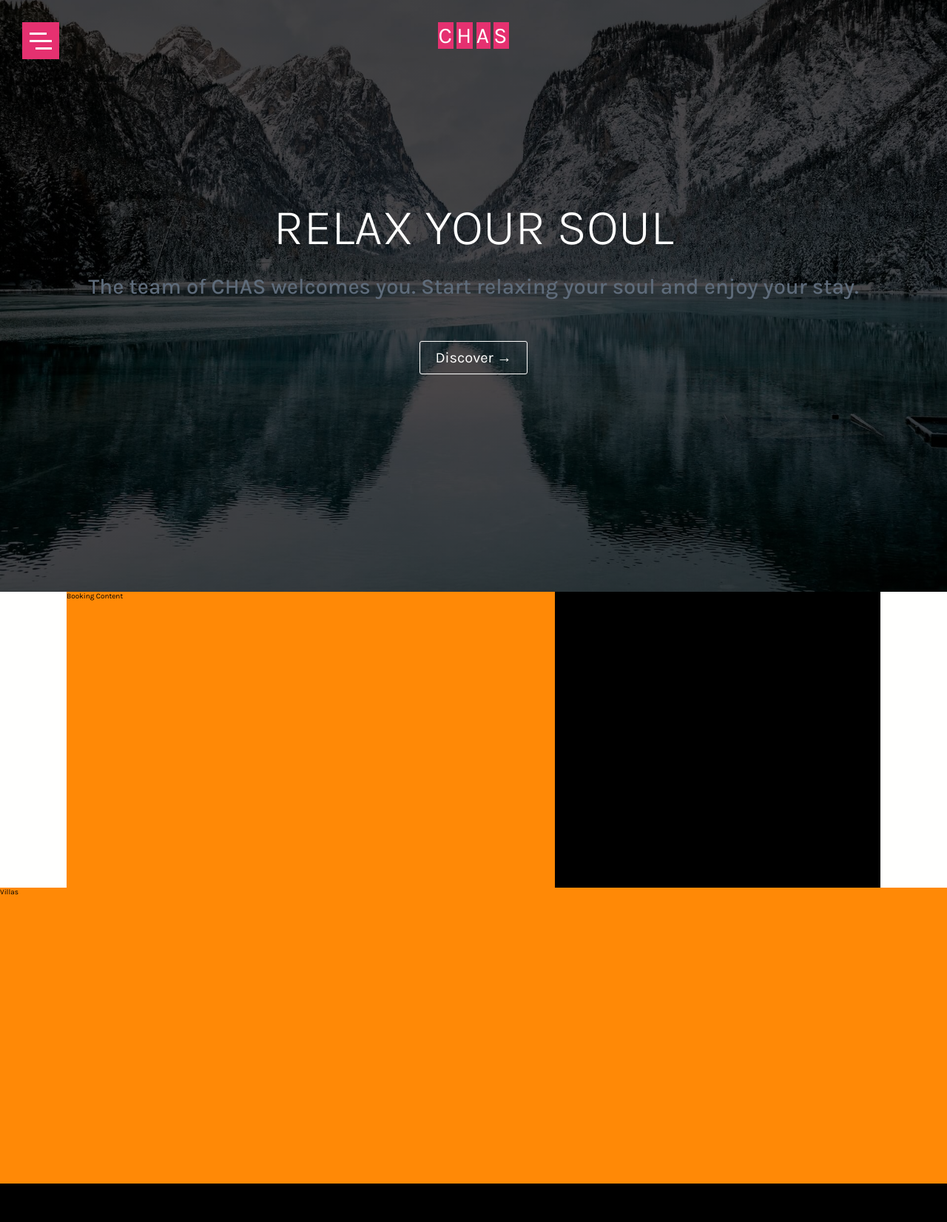
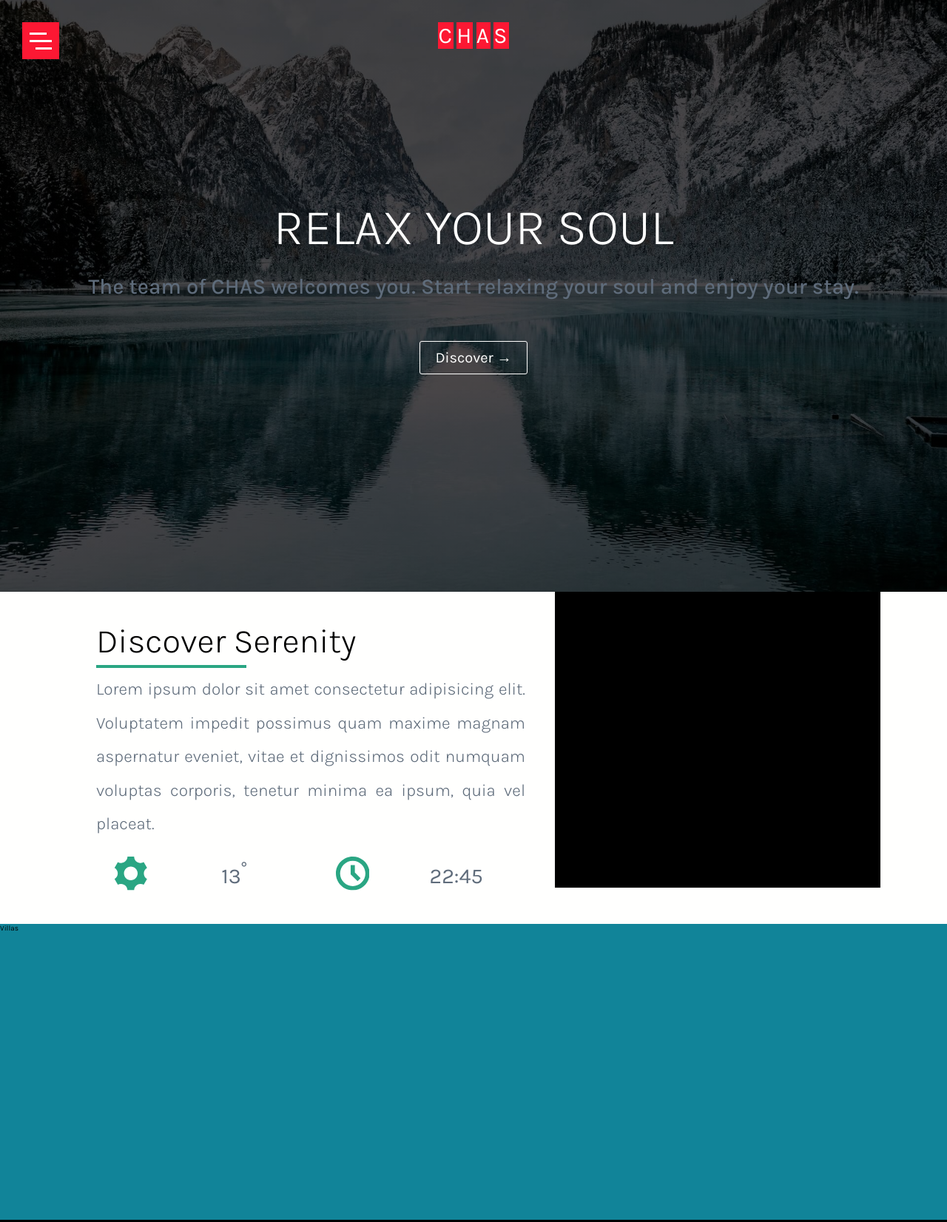
Before and after one commit to eduarf/realty-website, a website: page index.html in a window 1280 px wide. Shown: the top 1652 px of the page at 74% size. Drawn offline with Linux system fonts and the light colour scheme.

Commit message:
booking-content is done

```diff
--- a/index.html
+++ b/index.html
@@ -1,30 +1,43 @@
 <!DOCTYPE html>
 <html lang="en">
   <head>
-    <meta charset="UTF-8">
-    <meta http-equiv="X-UA-Compatible" content="IE=edge">
-    <meta name="viewport" content="width=device-width, initial-scale=1.0">
+    <meta charset="UTF-8" />
+    <meta http-equiv="X-UA-Compatible" content="IE=edge" />
+    <meta name="viewport" content="width=device-width, initial-scale=1.0" />
     <title>Christmas Holiday | Chas</title>
-    <link rel="preconnect" href="https://fonts.googleapis.com">
-    <link rel="preconnect" href="https://fonts.gstatic.com" crossorigin>
-    <link href="https://fonts.googleapis.com/css2?family=Karla:wght@300;400;500;600;700;800&display=swap" rel="stylesheet">
-    <link rel="stylesheet" href="https://cdnjs.cloudflare.com/ajax/libs/font-awesome/6.2.0/css/all.min.css"/>
-    <link rel="stylesheet" href="css/style.css">
+    <link rel="preconnect" href="https://fonts.googleapis.com" />
+    <link rel="preconnect" href="https://fonts.gstatic.com" crossorigin />
+    <link
+      href="https://fonts.googleapis.com/css2?family=Karla:wght@300;400;500;600;700;800&display=swap"
+      rel="stylesheet"
+    />
+    <link
+      rel="stylesheet"
+      href="https://cdnjs.cloudflare.com/ajax/libs/font-awesome/6.2.0/css/all.min.css"
+    />
+    <link rel="stylesheet" href="css/style.css" />
   </head>
   <body class="container">
-
     <header class="header">
       <nav class="header__navigation">
-            <input type="checkbox" class="header__checkbox">
+        <input type="checkbox" class="header__checkbox" />
         <div class="header__hamburger">
           <div></div>
         </div>
         <div class="header__menu">
           <ul class="header__list">
-                    <li class="header__item"><a href="#" class="header__link">Home</a></li>
-                    <li class="header__item"><a href="#" class="header__link">Villas</a></li>
-                    <li class="header__item"><a href="#" class="header__link">About</a></li>
-                    <li class="header__item"><a href="#" class="header__link">Contact</a></li>
+            <li class="header__item">
+              <a href="#" class="header__link">Home</a>
+            </li>
+            <li class="header__item">
+              <a href="#" class="header__link">Villas</a>
+            </li>
+            <li class="header__item">
+              <a href="#" class="header__link">About</a>
+            </li>
+            <li class="header__item">
+              <a href="#" class="header__link">Contact</a>
+            </li>
           </ul>
         </div>
       </nav>
@@ -39,63 +52,63 @@
 
         <div class="header__content">
           <h1 class="heading-1 margin-bottom-small">Relax Your Soul</h1>
-                <p class="paragraph paragraph--big margin-bottom-big">The team of CHAS welcomes you. Start relaxing your soul and enjoy your stay.</p>
+          <p class="paragraph paragraph--big margin-bottom-big">
+            The team of CHAS welcomes you. Start relaxing your soul and enjoy
+            your stay.
+          </p>
           <a href="#" class="header__button">Discover &rarr;</a>
         </div>
       </div>
-
     </header>
 
     <section class="booking-content">
-        Booking Content
+      <h2 class="heading-2 heading-2--underline">Discover Serenity</h2>
+      <p class="paragraph paragraph--line-height-big">
+        Lorem ipsum dolor sit amet consectetur adipisicing elit. Voluptatem
+        impedit possimus quam maxime magnam aspernatur eveniet, vitae et
+        dignissimos odit numquam voluptas corporis, tenetur minima ea ipsum,
+        quia vel placeat.
+      </p>
+      <div class="booking-content__icons">
+        <div class="booking-content__weather">
+            <svg class="booking-content__icon">
+                <use
+                  xlink:href="images/sprite.svg#icon-cog"
+                ></use>
+              </svg>
+              <p class="booking-content__detail">13<sup>&deg;</sup></p>
+        </div>
+        <div class="booking-content__time">
+            <svg class="booking-content__icon">
+                <use
+                  xlink:href="images/sprite.svg#icon-clock"
+                ></use>
+              </svg>
+              <p class="booking-content__detail">22:45<sup></sup></p>
+        </div>
+      </div>
     </section>
 
-    <section class="booking-date">
-        Booking Date
-    </section>
+    <section class="booking-date">Booking Date</section>
 
+    <section class="villas">Villas</section>
 
-    <section class="villas">
-        Villas
-    </section>
+    <section class="motto">Motto</section>
 
-    <section class="motto">
-        Motto
-    </section>
+    <section class="events-content">Events Content</section>
 
-    <section class="events-content">
-        Events Content
-    </section>
+    <section class="events-text">Events Text</section>
 
-    <section class="events-text">
-        Events Text
-    </section>
+    <section class="gallery-text">Gallery Text</section>
 
-    <section class="gallery-text">
-        Gallery Text
-    </section>
+    <section class="gallery-carousel"></section>
 
-    <section class="gallery-carousel">
+    <section class="features-content">Features Content</section>
 
-    </section>
+    <section class="features-text">Features Text</section>
 
-    <section class="features-content">
-        Features Content
-    </section>
+    <section class="testimonials">Testimonials</section>
 
-    <section class="features-text">
-        Features Text
-    </section>
-
-
-    <section class="testimonials">
-        Testimonials
-    </section>
-
-    <footer class="footer">
-        Footer
-    </footer>
-
-
+    <footer class="footer">Footer</footer>
   </body>
 </html>
--- a/sass/abstracts/_colors.scss
+++ b/sass/abstracts/_colors.scss
@@ -1,8 +1,8 @@
 $color-stroke: #000;
 $color-main: #fffffe;
-$color-highlight: #ff8906;
-$color-secondary: #f25f4c;
-$color-tertiary: #e53170;
+$color-highlight: #118499;
+$color-secondary: #2aa683;
+$color-tertiary: #fc1833;
 
 $color-background: $color-main;
 $color-headline: $color-stroke;
--- a/sass/abstracts/_variables.scss
+++ b/sass/abstracts/_variables.scss
@@ -1,3 +1,7 @@
+// *********** media Queries ****************
+$media-qeury-small: 25em; // 400px
+
+
 // ************** Titles ***************
 $font-size-title: calc(2rem + 2vw);
 
--- a/sass/base/_typography.scss
+++ b/sass/base/_typography.scss
@@ -5,6 +5,23 @@
     font-weight: 300;
     text-transform: uppercase;
     color: $color-main;
+}
+.heading-2 {
+    font-size: calc(2rem + 2vw);
+    font-weight: 300;
+    color: $color-stroke;
+    &--underline{
+        position: relative;
+        &::after{
+            content: '';
+            position: absolute;
+            width: 35%;
+            height: .4rem;
+            background-color: $color-secondary;
+            bottom: -1rem;
+            left: 0;
+        }
+    }
 }
 .paragraph{
     color: $color-paragraph;
@@ -14,4 +31,8 @@
         font-size: calc(1rem + 1.5vw);
         font-weight: 500;
     }
+    &--line-height-big {
+        line-height: 2;
+        text-align: justify;
+    }
 }
--- a/sass/components/_booking.scss
+++ b/sass/components/_booking.scss
@@ -1,7 +1,31 @@
 .booking-content{
-    background-color: $color-highlight;
     grid-column: center-start / col-end 6;
-    height: 40rem;
+    padding: 4rem;
+    display: grid;
+    grid-template-rows: repeat(3, max-content);
+    grid-gap: 2vh;
+    &__icons{
+        display: grid;
+        grid-template-columns: repeat(2, 1fr);
+        grid-column-gap: 2rem;
+    }
+    &__weather,
+    &__time{
+        display: grid;
+        grid-template-columns: .5fr 1fr;
+        grid-template-rows: 7vh;
+        place-items: center;
+    }
+    &__icon{
+        height: calc(2rem + 2vw);
+        width: calc(2rem + 2vw);
+        fill: $color-secondary
+    }
+    &__detail{
+        font-size: calc(1.6rem + 1vw);
+        font-weight: 400;
+        color: $color-paragraph;
+    }
 }
 .booking-date {
     background-color: $color-stroke;
```
Also changed, not shown: css/style.css, images/sprite.svg (added). Lines whose indentation alone changed are shown as unchanged.
